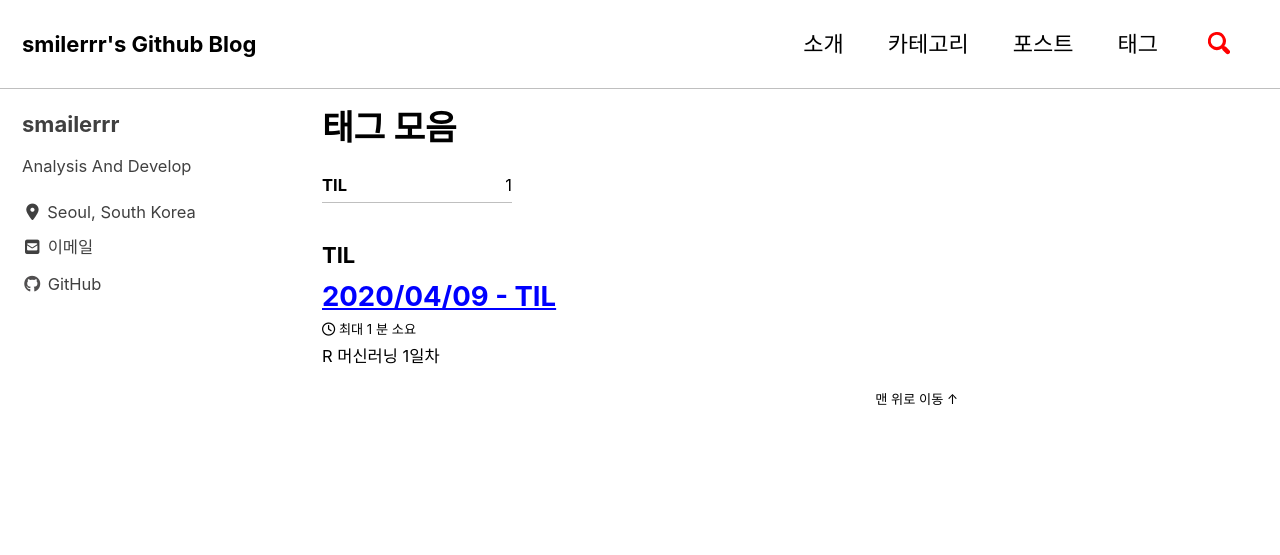
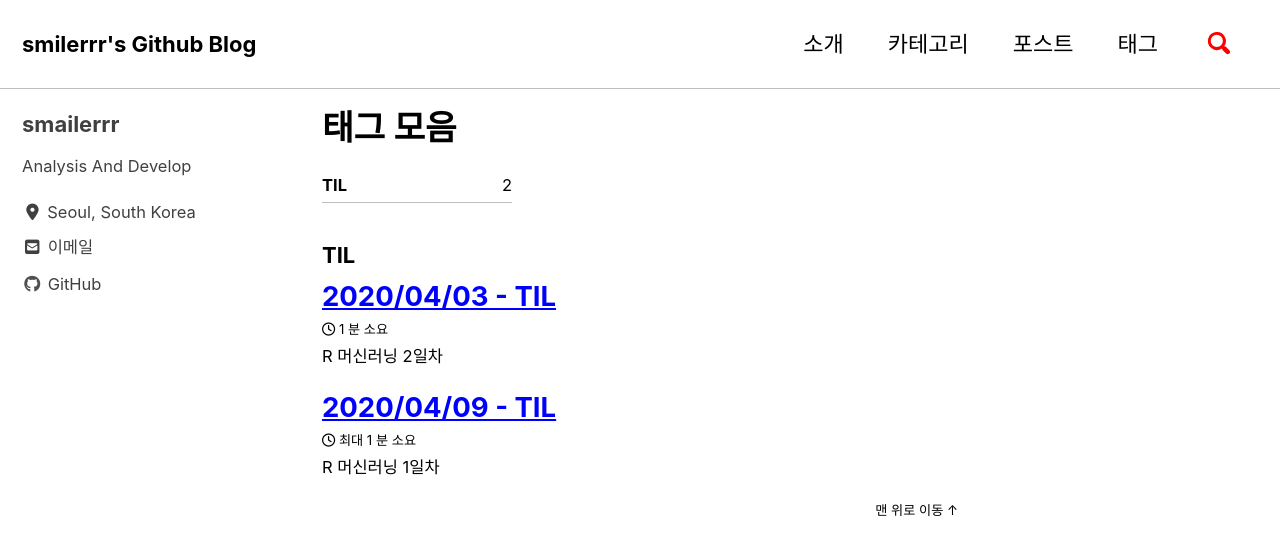
Before and after one commit to smilerrr/smilerrr.github.io, a Jekyll site: the page built from _pages/tag-archive.md, in a window 1280 px wide and 900 px high. Shown: the top 555 px of the window. Built offline with Jekyll 4.4.1, drawn with Linux system fonts in a browser that asks for light colours; cached includes are drawn as plain includes; nearby versions of some CDN libraries.

Commit message:
Update 2020-04-03-R.md

```diff
--- a/_posts/til/2020-04-03-R.md
+++ b/_posts/til/2020-04-03-R.md
@@ -1,3 +1,15 @@
+---
+title: "2020/04/03 - TIL"
+excerpt: "R 머신러닝 2일차"
+categories:
+   - TIL
+tags:
+   - TIL
+last_modified_at: 2020-04-09T01:00:00
+comments: true
+toc: true
+---
+
 # R 머신러닝
 
 ## 2일차(2020년 4월 3일)
```
